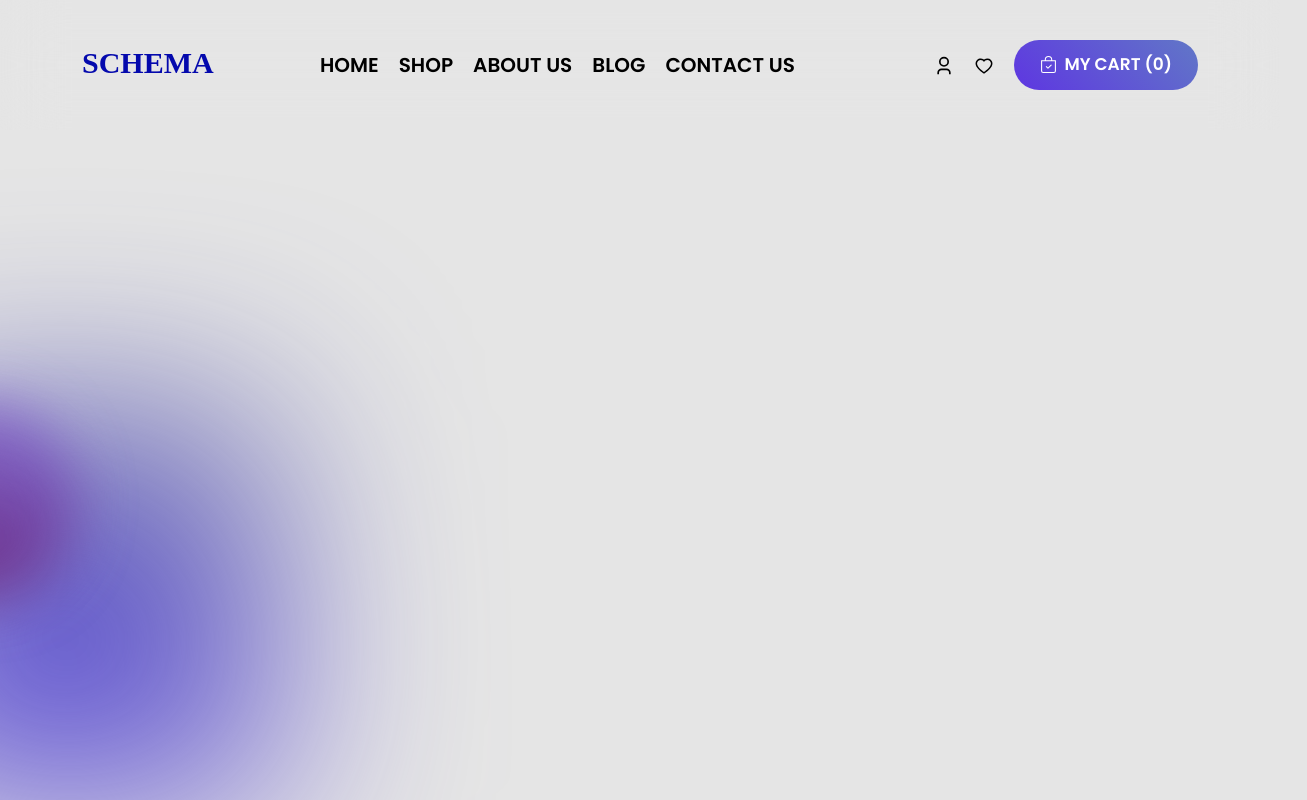
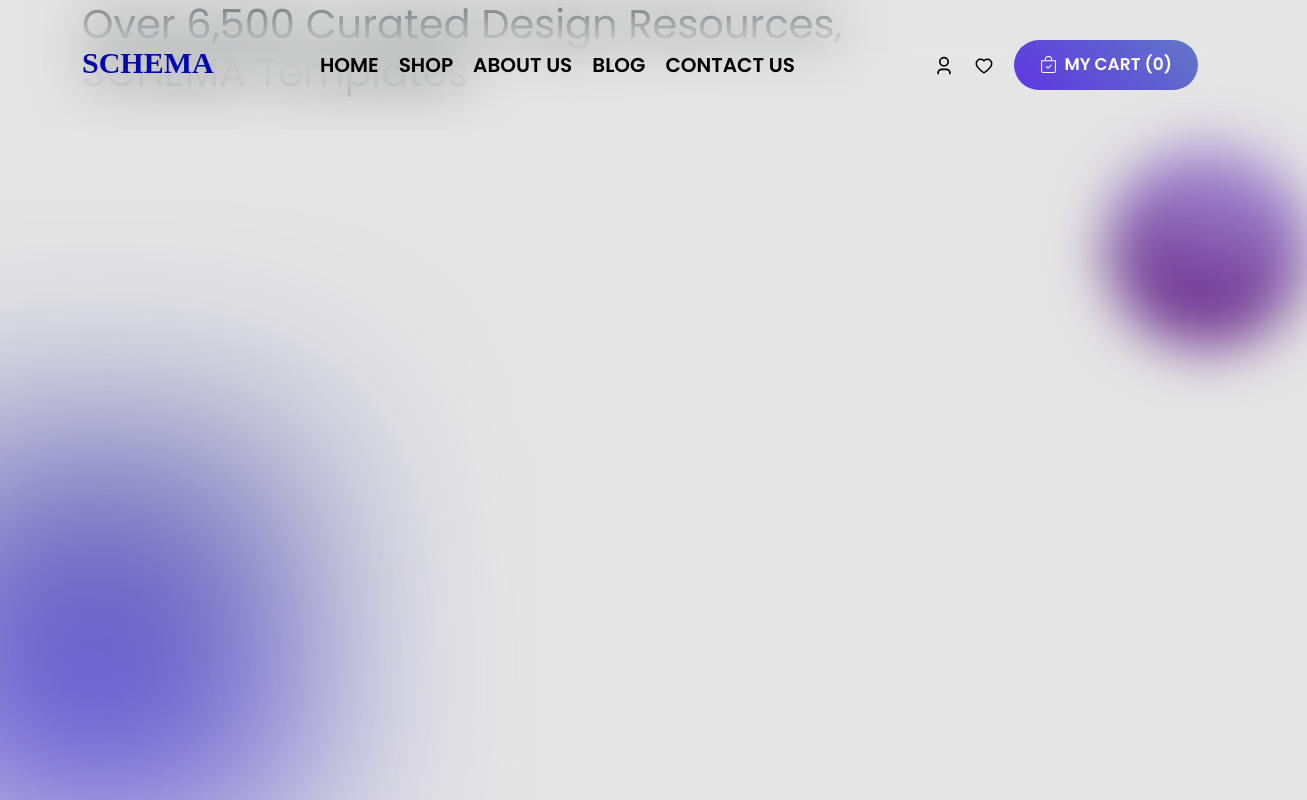
Before and after one commit to 7Davronbek/graduate-work-app, a React (Create React App) app: page / in a window 1280 px wide. Shown: the top 800 px of the page, 1307 px wide, since content can reach past the window. Built offline with nearby package versions, Linux system fonts and the light colour scheme; a web font is replaced by a local one.

Commit message:
graduate-work-app

```diff
--- /dev/null
+++ b/src/components/Header.jsx
@@ -0,0 +1,17 @@
+import React from 'react'
+
+const Header = () => {
+  return (
+    <div className='Header'>
+        <div className="container">
+            <div className="row">
+                <div className="col-lg-10">
+                    <h1>Over <span>6,500</span> Curated Design Resources, <span>SCHEMA </span> Templates</h1>
+                </div>
+            </div>
+        </div>
+    </div>
+  )
+}
+
+export default Header
--- a/src/pages/Main.jsx
+++ b/src/pages/Main.jsx
@@ -1,9 +1,10 @@
 import React from 'react'
+import Header from '../components/Header'
 
 const Main = () => {
     return (
         <>
-
+            <Header />
         </>
     )
 }
--- a/src/style/main.scss
+++ b/src/style/main.scss
@@ -7,6 +7,7 @@
 body {
     font-family: 'Poppins', sans-serif;
     background-color: #c0c0c069;
+    overflow-x: hidden;
 
     h1,
     h2,
@@ -124,16 +125,34 @@ body {
         left: -125px;
         background: linear-gradient(194.7deg, #2e2f9ba1 18.97%, #5f50d7 71.56%);
         filter: blur(100px);
+        animation: anim1 5s linear infinite alternate;
     }
 
     .blurRight {
         position: absolute;
-        top: 50%;
+        top: 10%;
         width: 200px;
         height: 200px;
         border-radius: 50%;
-        left: -125px;
+        right: 40px;
         background: linear-gradient(194.7deg, #774ec5a1 18.97%, #713892 71.56%);
         filter: blur(28px);
+        animation: anim1 17s linear infinite alternate;
     }
 }
+
+
+
+@keyframes anim1 {
+    0% {
+        transform: translate(0, 0);
+    }
+
+    50% {
+        transform: translate(100px, 100px);
+    }
+
+    100% {
+        transform: translate(0, 0);
+    }
+}
```
